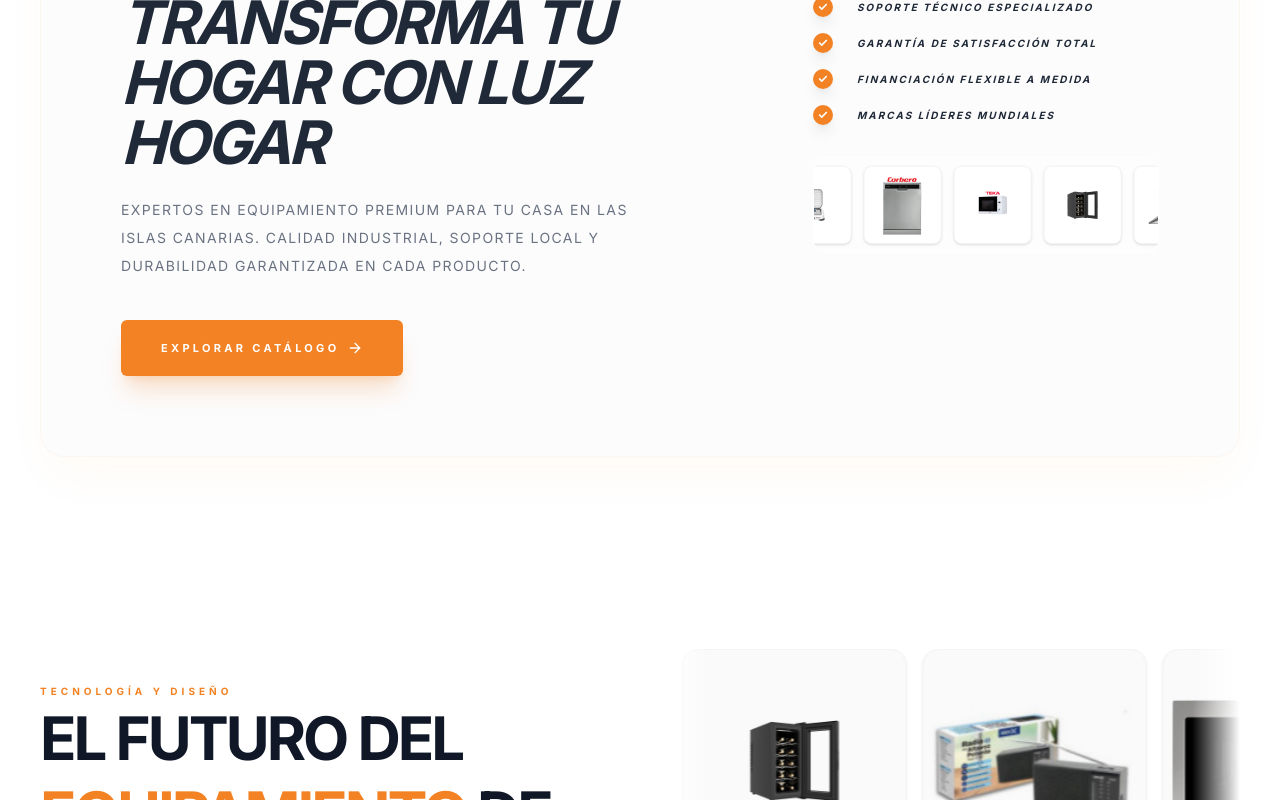
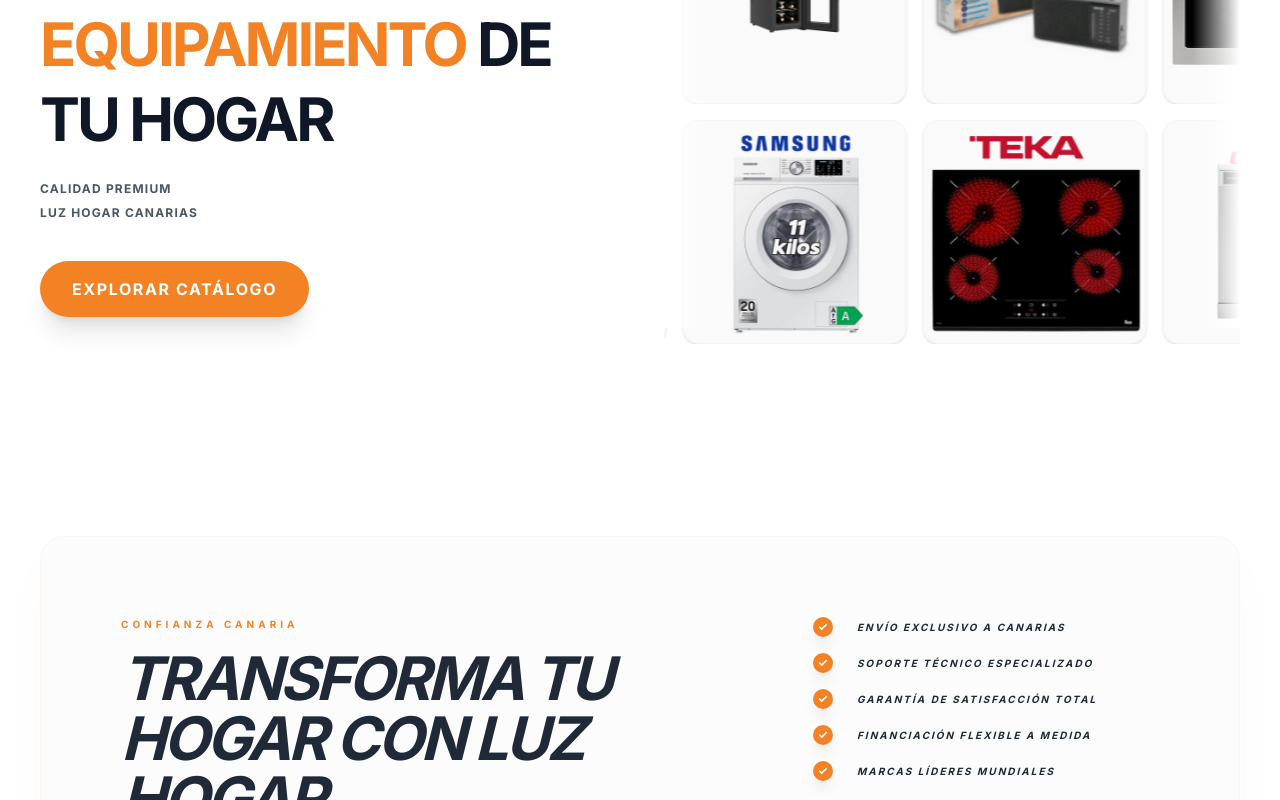
Before and after one commit to amijares-hub/LuzHogar-Website, a React (Vite) app: page / in a window 1280 px wide. Shown: the part 1120-1920 px from the top of the page. Built offline with nearby package versions, Linux system fonts and the light colour scheme; a web font is replaced by a local one.

Commit message:
feat: move ENCUENTRA section below hero

```diff
--- a/src/App.tsx
+++ b/src/App.tsx
@@ -149,8 +149,8 @@ export default function App() {
             className="w-full relative overflow-x-hidden"
           >
             <HeroSection onNavigate={setCurrentPage} />
+            <HeroWithMarquee onNavigate={setCurrentPage} />
             <Cta4 onButtonClick={() => setCurrentPage('catalog')} />
-            <HeroWithMarquee onNavigate={setCurrentPage} />
             <div id="ofertas-section">
               <FeaturedProducts onNavigate={setCurrentPage} />
             </div>
```
